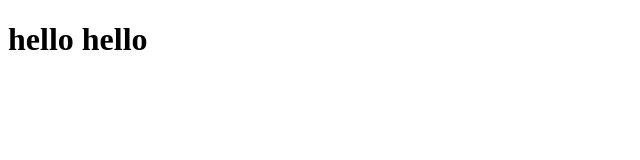
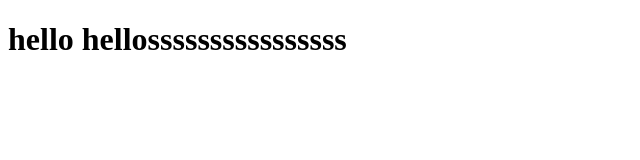
Before and after one commit to siddharthsabharwal/course-test, a plain HTML site: page site/index.html in a window 1280 px wide. Shown: the whole page, without its empty margins (0-640 px from the left). Drawn offline with Linux system fonts and the light colour scheme.

Commit message:
my first page

```diff
--- a/site/index.html
+++ b/site/index.html
@@ -3,9 +3,9 @@
 	<head>
 		<meta charset="utf-8">
 		<meta name="viewport" content="width=device-width, initial-scale=1">
-		<title>hello babay</title>
+		<title>hello babay;;;;</title>
 	</head>
 	<body>
-	<h1> hello hello</h1>
+	<h1> hello hellossssssssssssssss</h1>
 	</body>
 	</html>
```
